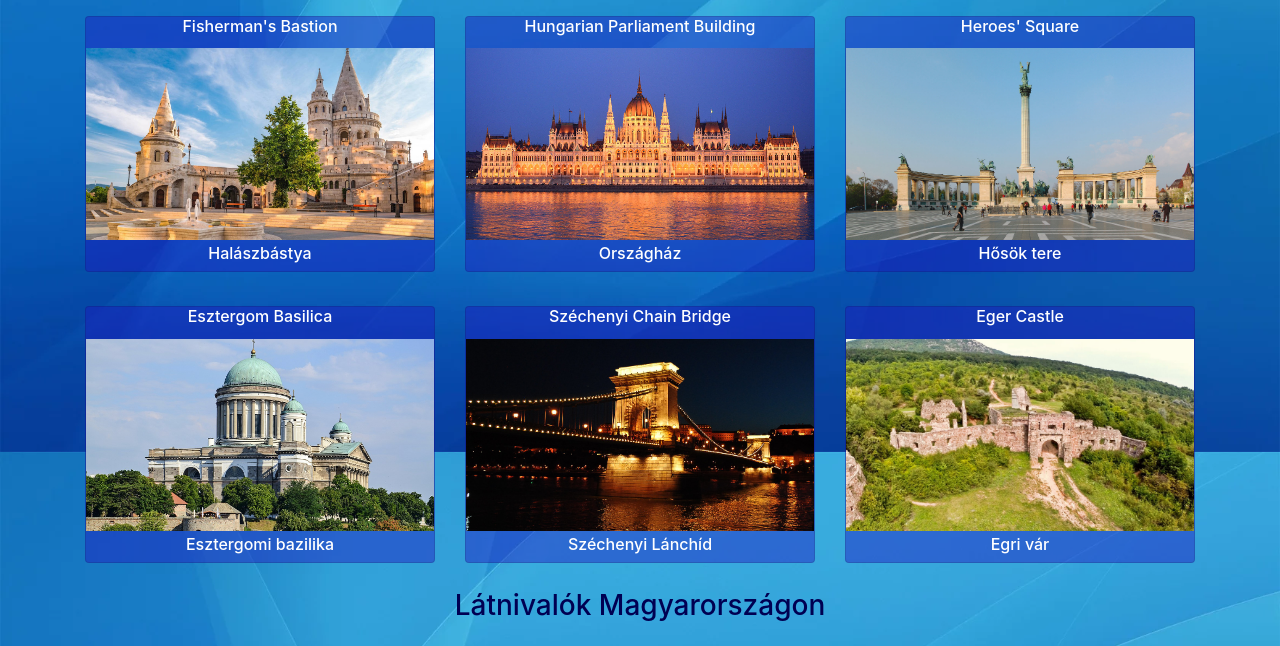
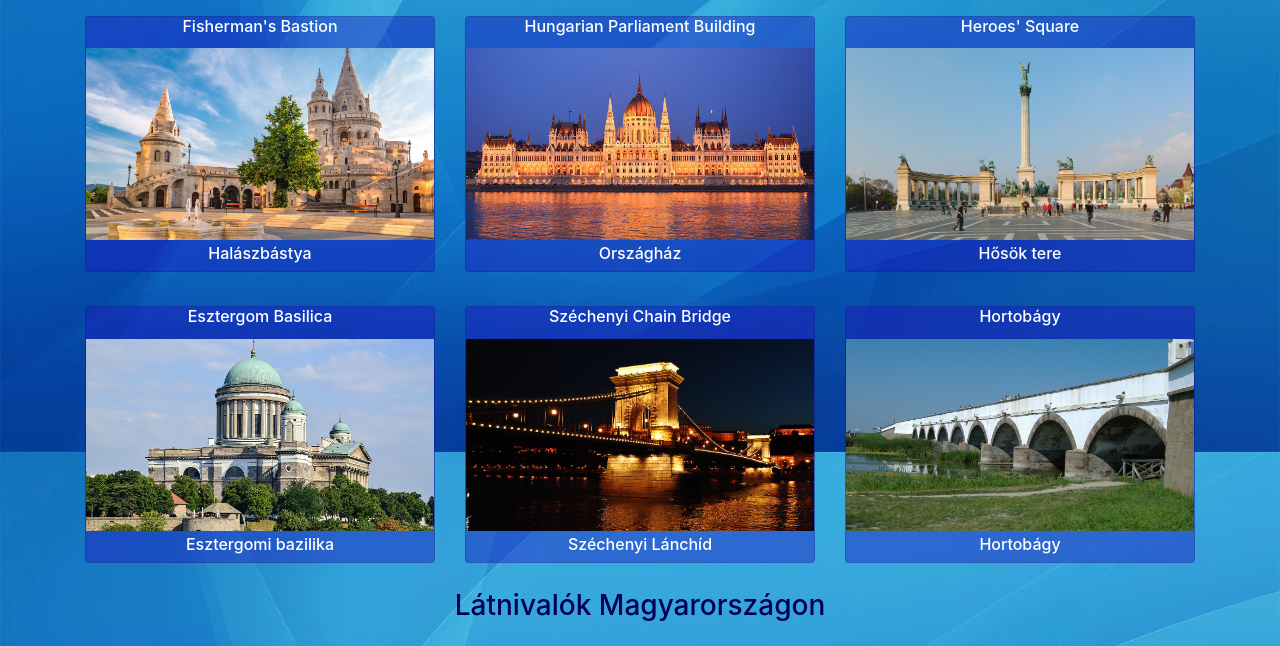
Before and after one commit to martakrisztian97/SightPortal, a plain HTML site: page hungary.html in a window 1280 px wide. Shown: the part 348-994 px from the top of the page. Drawn offline with Linux system fonts and the light colour scheme.

Commit message:
Egri vár --> Hortobágy

```diff
--- a/hungary.html
+++ b/hungary.html
@@ -127,11 +127,11 @@
             <div class="col-sm">
                 <div class="card text-center div-color">
                     <div>
-                        <h6>Eger Castle</h6>
+                        <h6>Hortobágy</h6>
                     </div>
-                    <img class="card-img-top py-1" src="images/hungary/egrivar.jpg" alt="Egri vár (Eger Castle)">
+                    <img class="card-img-top py-1" src="images/hungary/hortobagy.jpg" alt="Hortobágy (Hortobágy)">
                     <div>
-                        <h6>Egri vár</h6>
+                        <h6>Hortobágy</h6>
                     </div>
                 </div>
             </div>
```
Also changed, not shown: images/hungary/egrivar.jpg (deleted), images/hungary/hortobagy.jpg (added).
